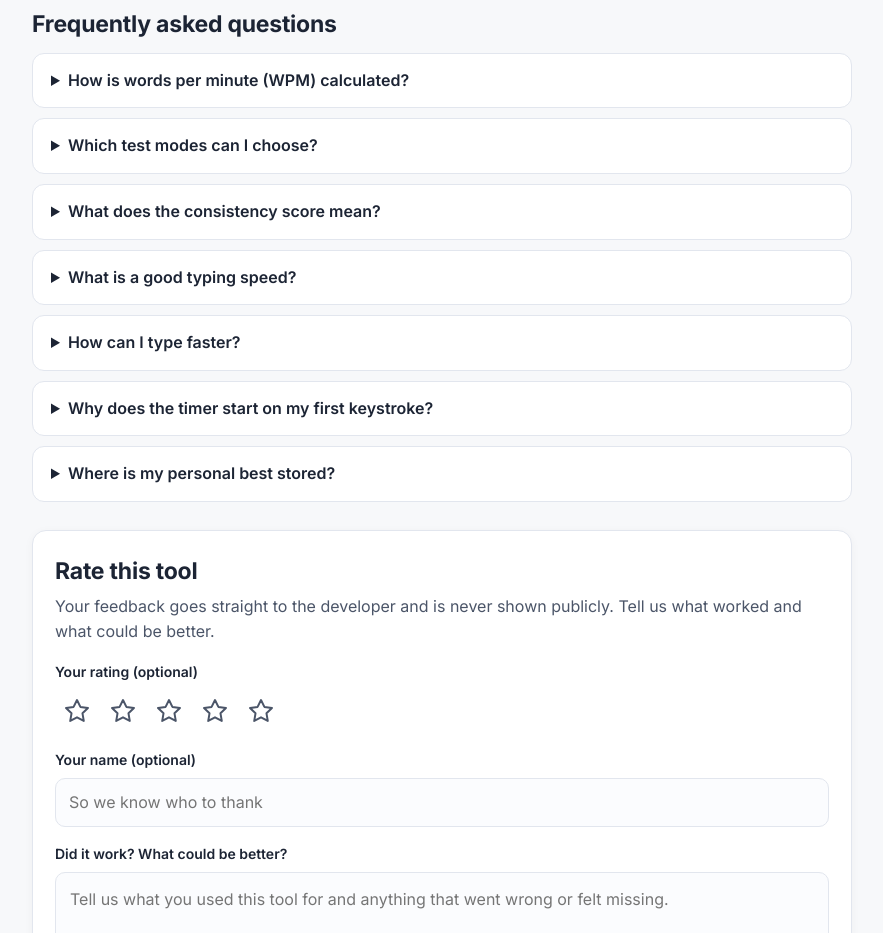
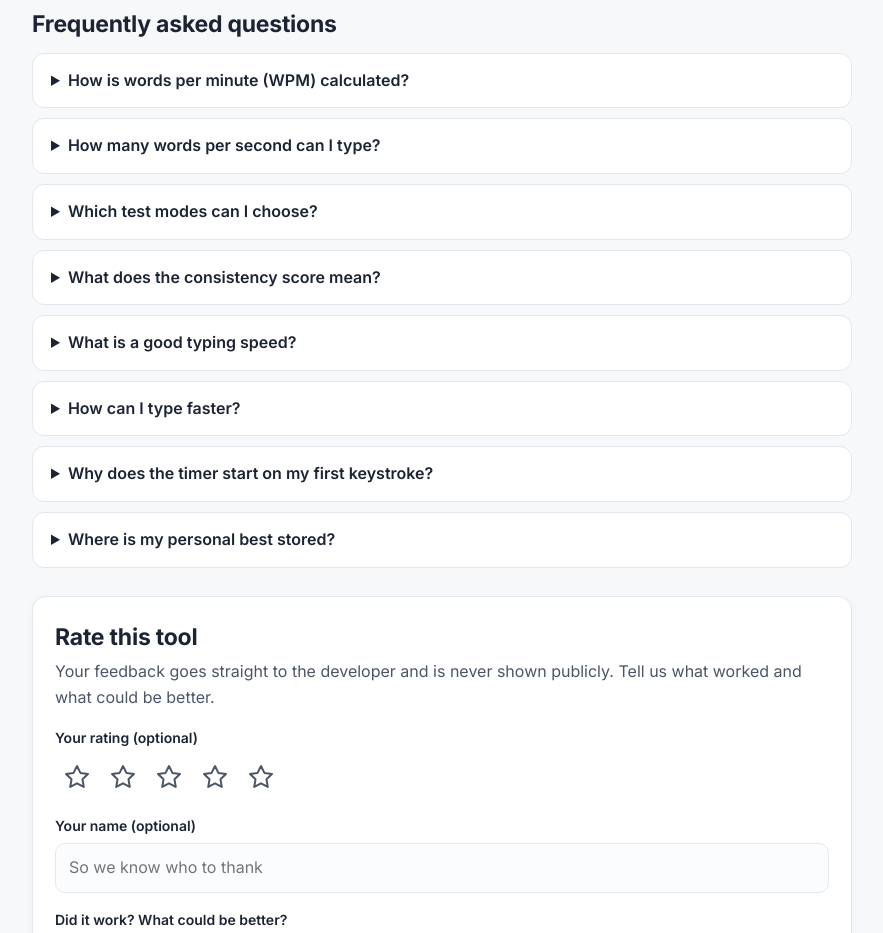
Before and after one commit to saurav73/ToolNest, a React (Vite) app: page /typing-speed-test in a window 1280 px wide. Shown: the part 3220-4153 px from the top of the page, without its empty margins (88-971 px from the left). Built offline with nearby package versions, Linux system fonts and the light colour scheme.

Commit message:
Add words-per-second FAQ to typing speed test (targets new GSC question query)

```diff
--- a/src/pages/tools/TypingTest.jsx
+++ b/src/pages/tools/TypingTest.jsx
@@ -210,6 +210,10 @@ const FAQS = [
   {
     q: 'How is words per minute (WPM) calculated?',
     a: 'The standard formula divides the number of correctly typed characters by five (the conventional average word length, including spaces), then divides by the time in minutes. Only correct characters count, so errors never inflate your score.',
+  },
+  {
+    q: 'How many words per second can I type?',
+    a: 'Divide your WPM by 60. A speed of 60 WPM means about 1 word per second, 40 WPM means about 0.67 words per second, and 120 WPM means 2 words per second. Take the test above to find your own WPM, then divide by 60 for your words per second.',
   },
   {
     q: 'Which test modes can I choose?',
```
